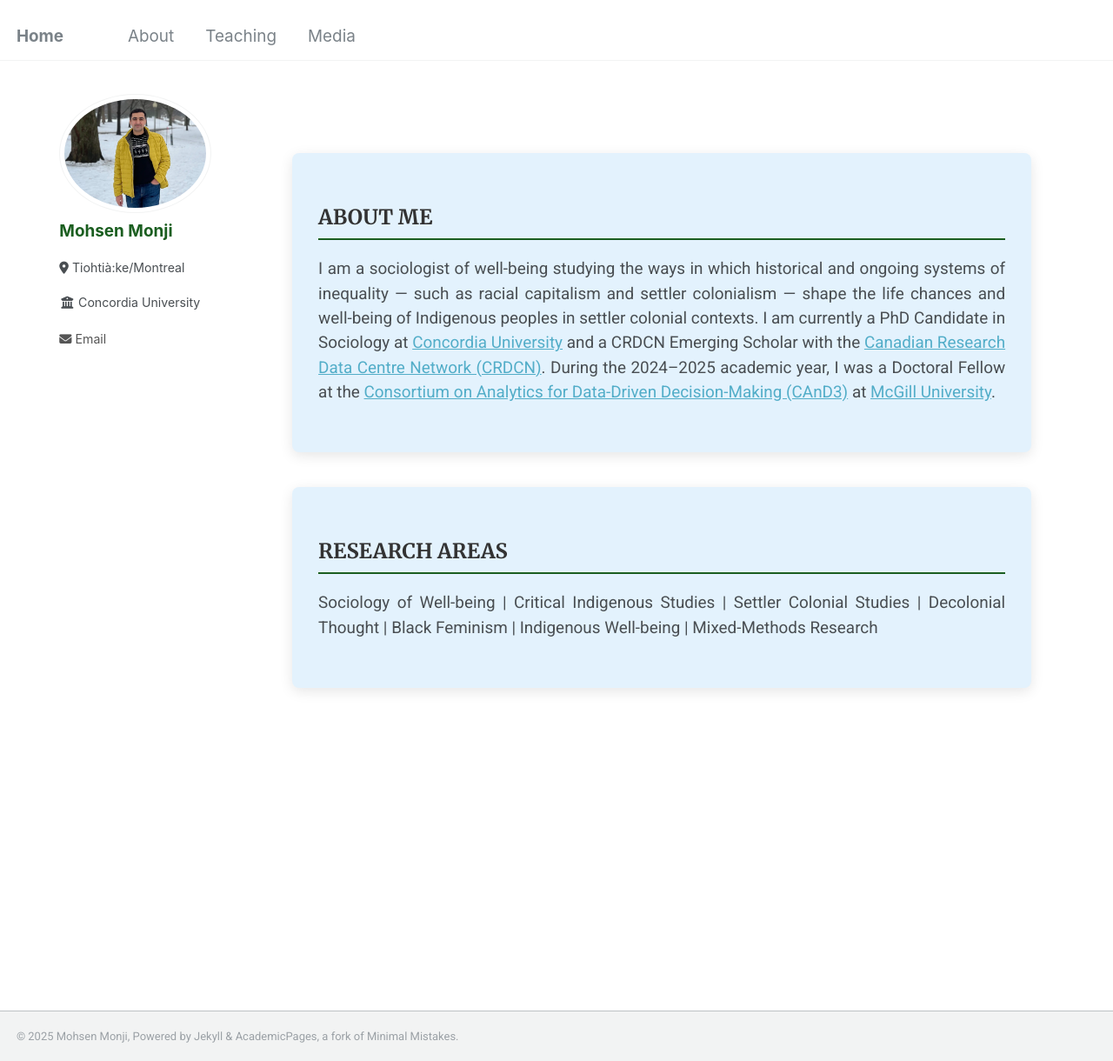
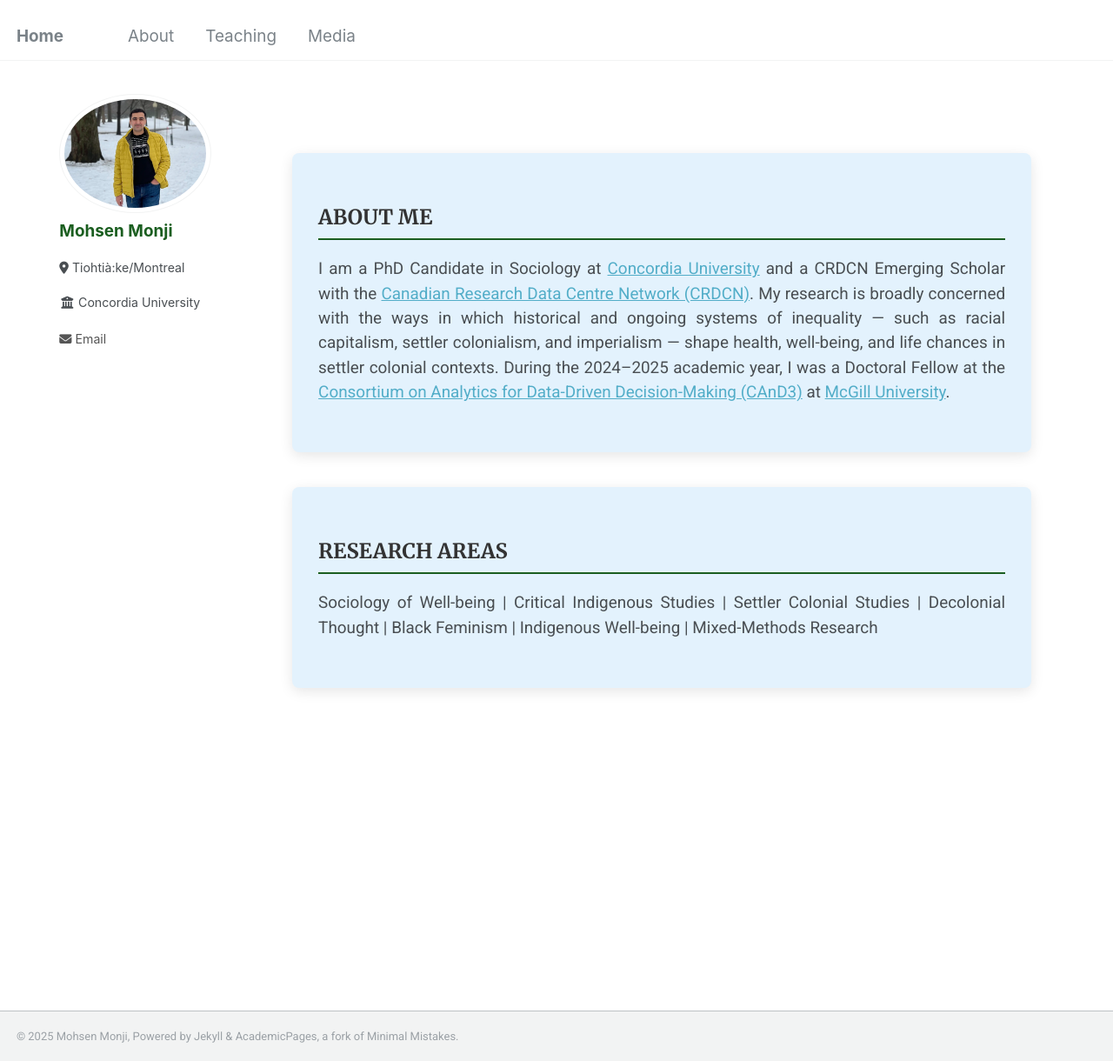
Before and after one commit to Mohsnmonji/mohsnmonji.github.io, a Jekyll site: the page built from about-me.md, in a window 1280 px wide and 1220 px high. Shown: the whole window at 87% size. Built offline with Jekyll 4.4.1, drawn with Linux system fonts in a browser that asks for light colours.

Commit message:
Update about-me.md

```diff
--- a/about-me.md
+++ b/about-me.md
@@ -54,12 +54,14 @@ author_profile: true
 <div class="about-card">
   <h2>ABOUT ME</h2>
   <p>
-    I am a sociologist of well-being studying the ways in which historical and ongoing systems of inequality — such as racial capitalism and settler colonialism — shape the life chances and well-being of Indigenous peoples in settler colonial contexts. I am currently a PhD Candidate in Sociology at
-    <a href="https://www.concordia.ca/" target="_blank">Concordia University</a> and a CRDCN Emerging Scholar with the
+    I am a PhD Candidate in Sociology at
+    <a href="https://www.concordia.ca/" target="_blank">Concordia University</a>
+    and a CRDCN Emerging Scholar with the
     <a href="https://crdcn.ca" target="_blank">Canadian Research Data Centre Network (CRDCN)</a>.
+    My research is broadly concerned with the ways in which historical and ongoing systems of inequality — such as racial capitalism, settler colonialism, and imperialism — shape health, well-being, and life chances in settler colonial contexts.
     During the 2024–2025 academic year, I was a Doctoral Fellow at the
-    <a href="https://www.mcgill.ca/cand3/" target="_blank">Consortium on Analytics for Data-Driven Decision-Making (CAnD3)</a> at
-    <a href="https://www.mcgill.ca/" target="_blank">McGill University</a>.
+    <a href="https://www.mcgill.ca/cand3/" target="_blank">Consortium on Analytics for Data-Driven Decision-Making (CAnD3)</a>
+    at <a href="https://www.mcgill.ca/" target="_blank">McGill University</a>.
   </p>
 </div>
 
```
